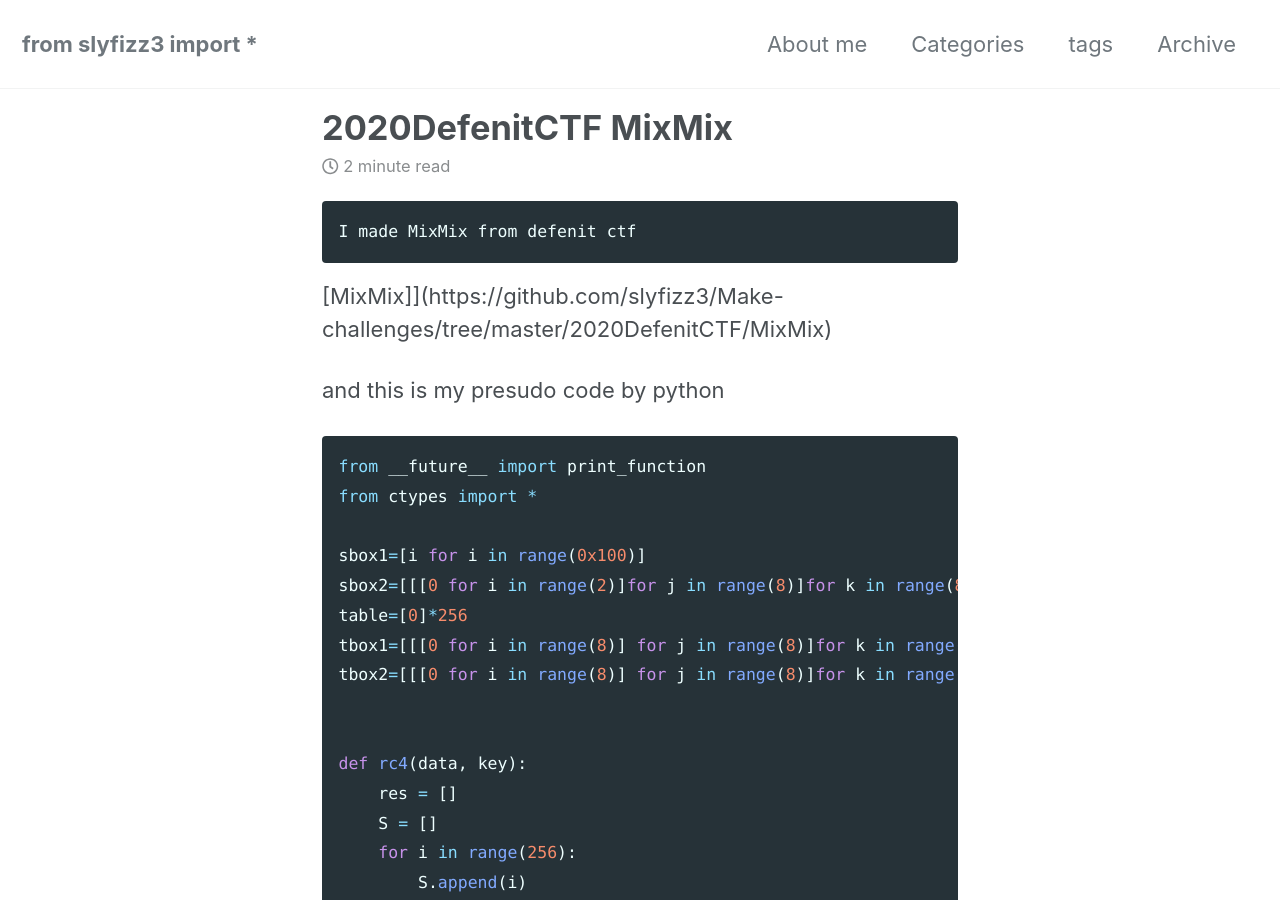
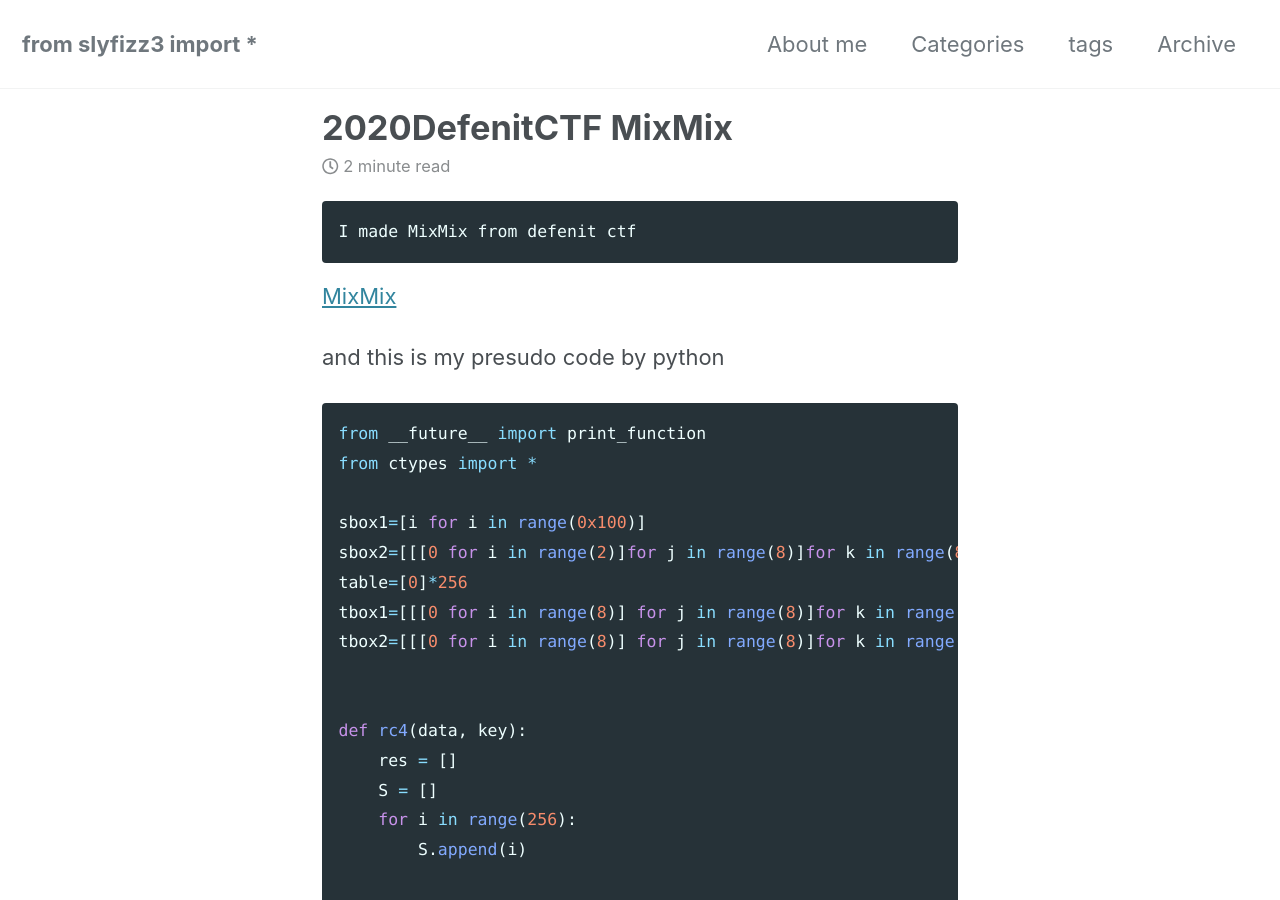
Before and after one commit to slyfizz3/slyfizz3.github.io, a Jekyll site: the page built from _posts/2020-06-07-2020-DefenitCTF.md, in a window 1280 px wide and 900 px high. Built offline with Jekyll 4.4.1, drawn with Linux system fonts in a browser that asks for light colours; cached includes are drawn as plain includes; nearby versions of some CDN libraries.

Commit message:
Update 2020-06-07-2020-DefenitCTF.md

````diff
--- a/_posts/2020-06-07-2020-DefenitCTF.md
+++ b/_posts/2020-06-07-2020-DefenitCTF.md
@@ -9,7 +9,7 @@ tags: matrix
 I made MixMix from defenit ctf
 ```
 
-[MixMix]](https://github.com/slyfizz3/Make-challenges/tree/master/2020DefenitCTF/MixMix)
+[MixMix](https://github.com/slyfizz3/Make-challenges/tree/master/2020DefenitCTF/MixMix)
 
 and this is my presudo code by python
 
````
